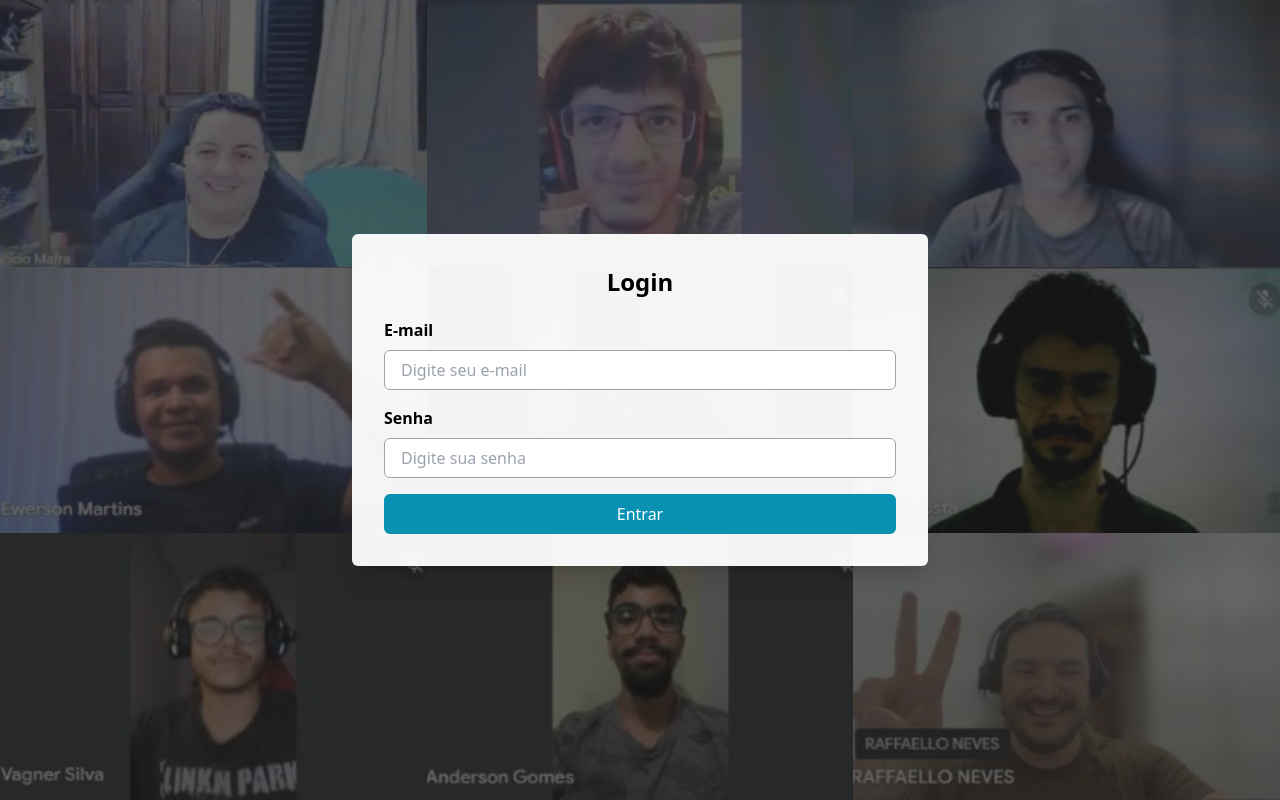
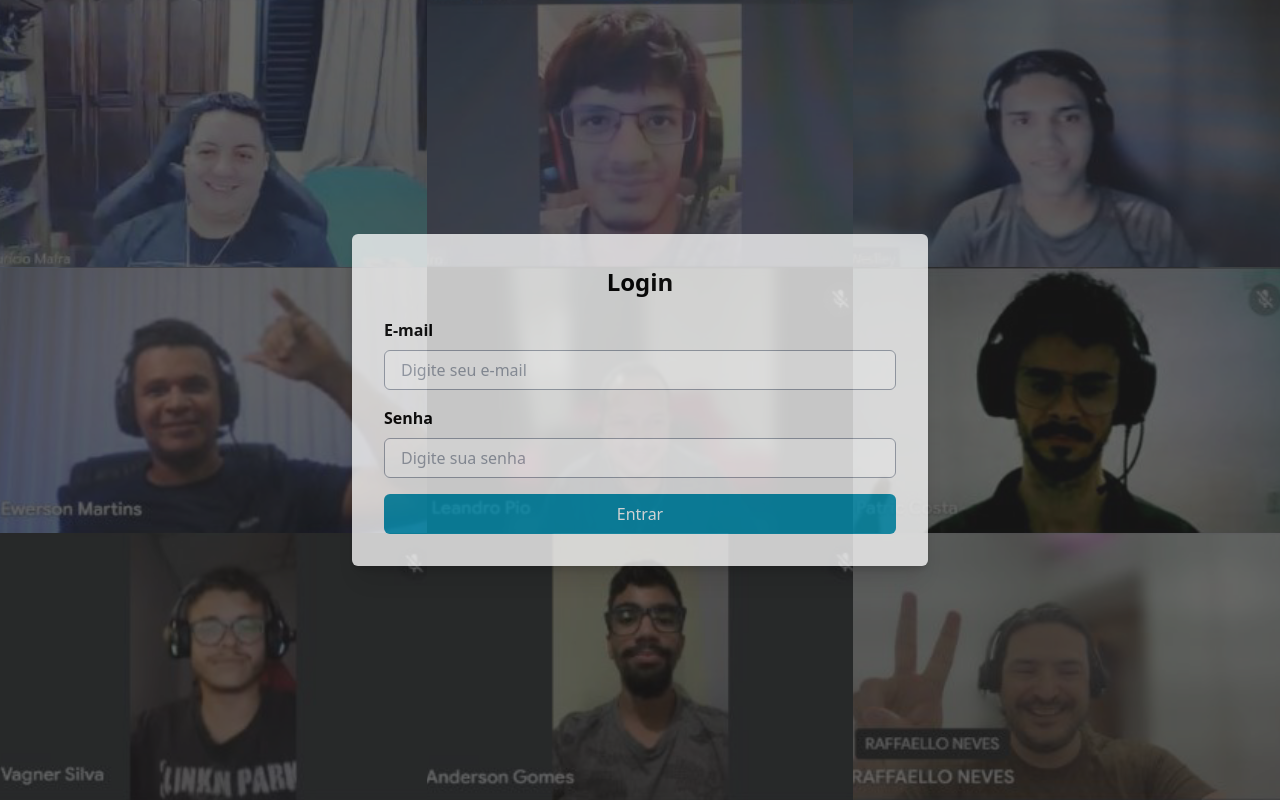
Before and after one commit to acelera-dev-c4/todo-list-frontend, a React (Create React App) app: page / in a window 1280 px wide. Built offline with nearby package versions, Linux system fonts and the light colour scheme.

Commit message:
style: Ajusta estilo do formulário de Login adicionando Opacidade e Shadow

```diff
--- a/src/pages/Login/index.tsx
+++ b/src/pages/Login/index.tsx
@@ -30,7 +30,7 @@ export default function Login() {
         <div className="w-full h-full bg-black bg-opacity-60 flex items-center justify-center p-5">
           {loading && <Loading />}
 
-          <div className="w-full max-w-xs mx-auto sm:max-w-sm md:max-w-md lg:max-w-lg xl:max-w-xl flex flex-col items-center p-8 gap-5 shadow-xl bg-white bg-opacity-95 rounded-md">
+          <div className="w-full max-w-xs mx-auto sm:max-w-sm md:max-w-md lg:max-w-lg xl:max-w-xl flex flex-col items-center p-8 gap-5 shadow-xl bg-white bg-opacity-95 rounded-md drop-shadow-md opacity-100 sm:opacity-80 hover:opacity-100 transition-opacity">
             <h1 className="text-2xl font-bold text-center">Login</h1>
 
             <form className="w-full flex flex-col gap-4 items-center">
```
